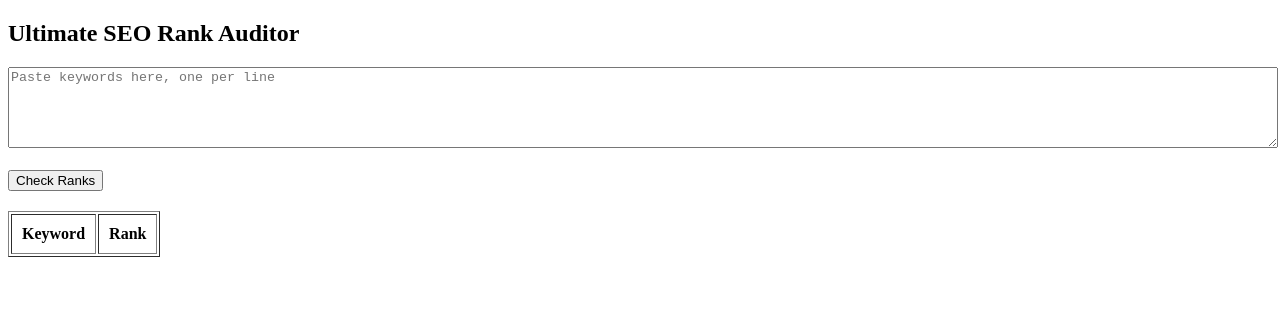
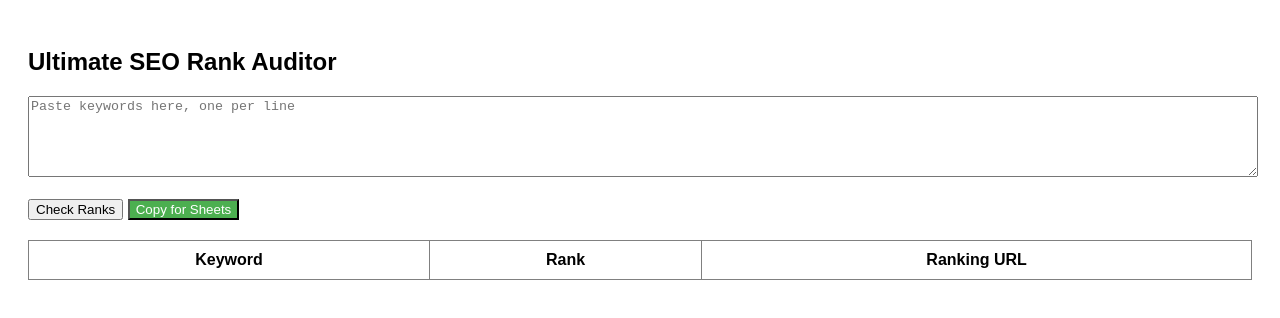
Before and after one commit to teeth-vton/seo-rank-check, a plain HTML site: page index.html in a window 1280 px wide. Both pictures are taken after a click on the button "Check Ranks". Drawn offline with Linux system fonts and the light colour scheme.

Commit message:
Update index.html

```diff
--- a/index.html
+++ b/index.html
@@ -1,33 +1,55 @@
 <!DOCTYPE html>
 <html>
-<body>
+<body style="font-family: sans-serif; padding: 20px;">
     <h2>Ultimate SEO Rank Auditor</h2>
     <textarea id="keywords" rows="5" style="width:100%" placeholder="Paste keywords here, one per line"></textarea>
     <br><br>
     <button onclick="checkRanks()">Check Ranks</button>
+    <button id="copyBtn" onclick="copyToClipboard()" style="display:none; background-color: #4CAF50; color: white;">Copy for Sheets</button>
+
     <div id="results" style="margin-top:20px;"></div>
 
     <script>
+        let lastResults = [];
+
         async function checkRanks() {
-            const lines = document.getElementById('keywords').value.split('\n');
+            const lines = document.getElementById('keywords').value.split('\n').filter(k => k.trim() !== "");
             const output = document.getElementById('results');
             output.innerHTML = "Checking... please wait.";
+            document.getElementById('copyBtn').style.display = "none";
 
-            let html = "<table border='1' cellpadding='10'><tr><th>Keyword</th><th>Rank</th></tr>";
-
-            for (let keyword of lines) {
-                if(!keyword.trim()) continue;
+            const fetchPromises = lines.map(async (keyword) => {
                 try {
-                    // This matches the rewrite in vercel.json
                     let response = await fetch(`/api/index?keyword=${encodeURIComponent(keyword)}`);
                     let data = await response.json();
-                    html += `<tr><td>${keyword}</td><td>${data.rank || "Error"}</td></tr>`;
+                    return { keyword, rank: data.rank, url: data.url };
                 } catch (err) {
-                    html += `<tr><td>${keyword}</td><td>Fetch Failed</td></tr>`;
+                    return { keyword, rank: "Error", url: "-" };
                 }
-            }
+            });
+
+            lastResults = await Promise.all(fetchPromises);
+
+            let html = "<table border='1' cellpadding='10' style='border-collapse: collapse; width: 100%;'><tr><th>Keyword</th><th>Rank</th><th>Ranking URL</th></tr>";
+            lastResults.forEach(res => {
+                html += `<tr><td>${res.keyword}</td><td>${res.rank}</td><td>${res.url}</td></tr>`;
+            });
             html += "</table>";
+
             output.innerHTML = html;
+            document.getElementById('copyBtn').style.display = "inline-block";
+        }
+
+        function copyToClipboard() {
+            // This format makes it paste perfectly into Excel/Sheets columns
+            let tsvContent = "Keyword\tRank\tRanking URL\n";
+            lastResults.forEach(res => {
+                tsvContent += `${res.keyword}\t${res.rank}\t${res.url}\n`;
+            });
+
+            navigator.clipboard.writeText(tsvContent).then(() => {
+                alert("Data copied! Now just paste it directly into your Google Sheet.");
+            });
         }
     </script>
 </body>
```
